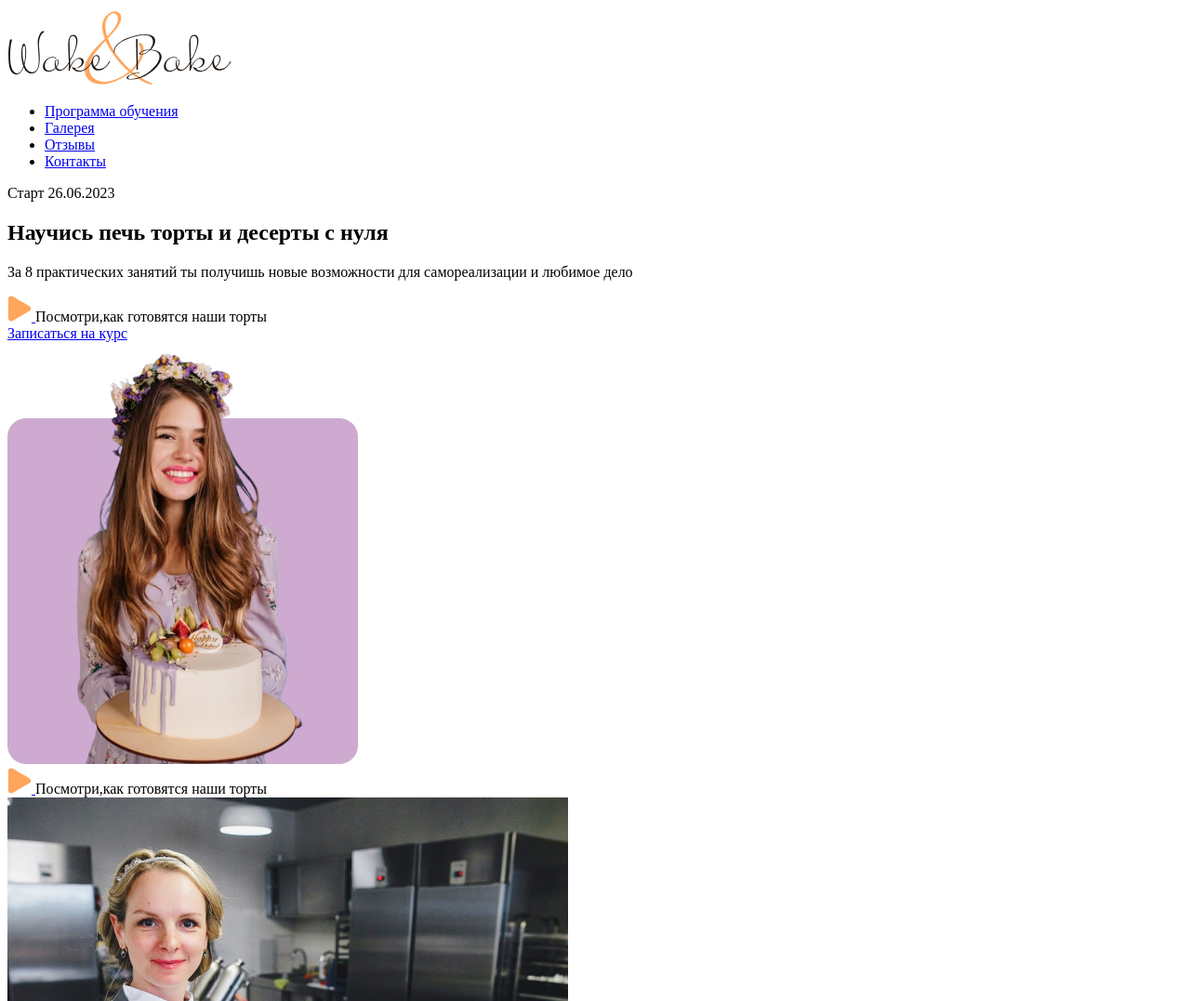
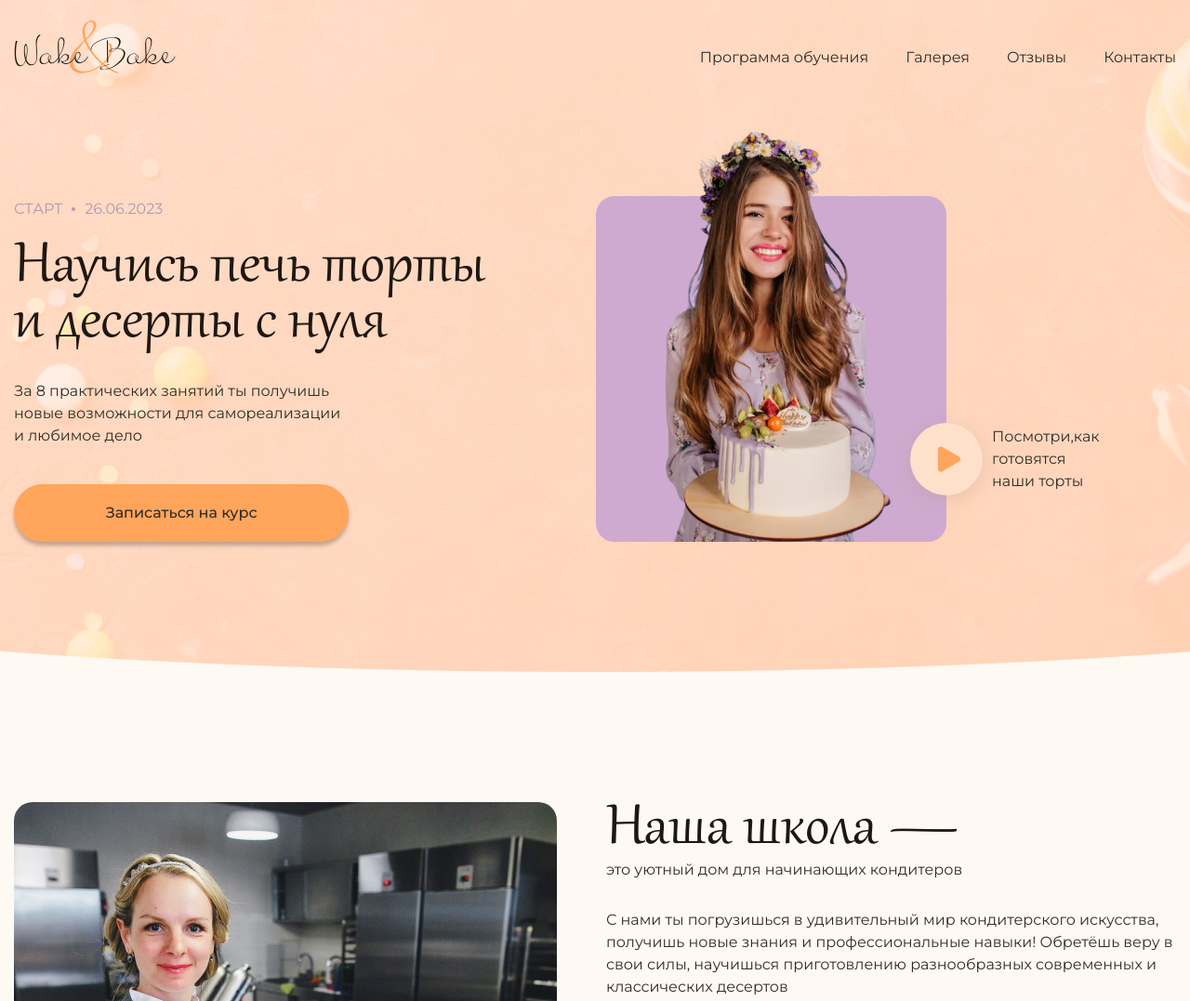
Before and after one commit to Moshe666/Java, a plain HTML site: page index.html in a window 1280 px wide. Shown: the top 1077 px of the page at 93% size. Drawn offline with Linux system fonts and the light colour scheme; the site is published under a folder, as on GitHub Pages, so addresses that start at the root find nothing; files whose address does not match are found by name.

Commit message:
Add files via upload

```diff
--- a/index.html
+++ b/index.html
@@ -5,8 +5,8 @@
     <meta charset="UTF-8">
     <meta name="viewport" content="width=device-width, initial-scale=1.0">
     <title>Wake & Bake</title>
-    <link rel="stylesheet" href="/css/swiper-bundle.min.css">
-    <link rel="stylesheet" href="/css/style.css">
+    <link rel="stylesheet" href="css/swiper-bundle.min.css">
+    <link rel="stylesheet" href="css/style.css">
 </head>
 
 <body class="body ">
@@ -954,7 +954,7 @@
                 </svg>
 
             </a>
-            <img class="modal__img" src="/img/decor/cupcake.png">
+            <img class="modal__img" src="img/decor/cupcake.png">
             <h3 class="modal__title">Удиви своих близких вкусными капкейками </h3>
             <p class="modal__text">Оставь свой e-mail, и мы вышлем рецепт на почту</p>
             <form class="modal__form">
```
